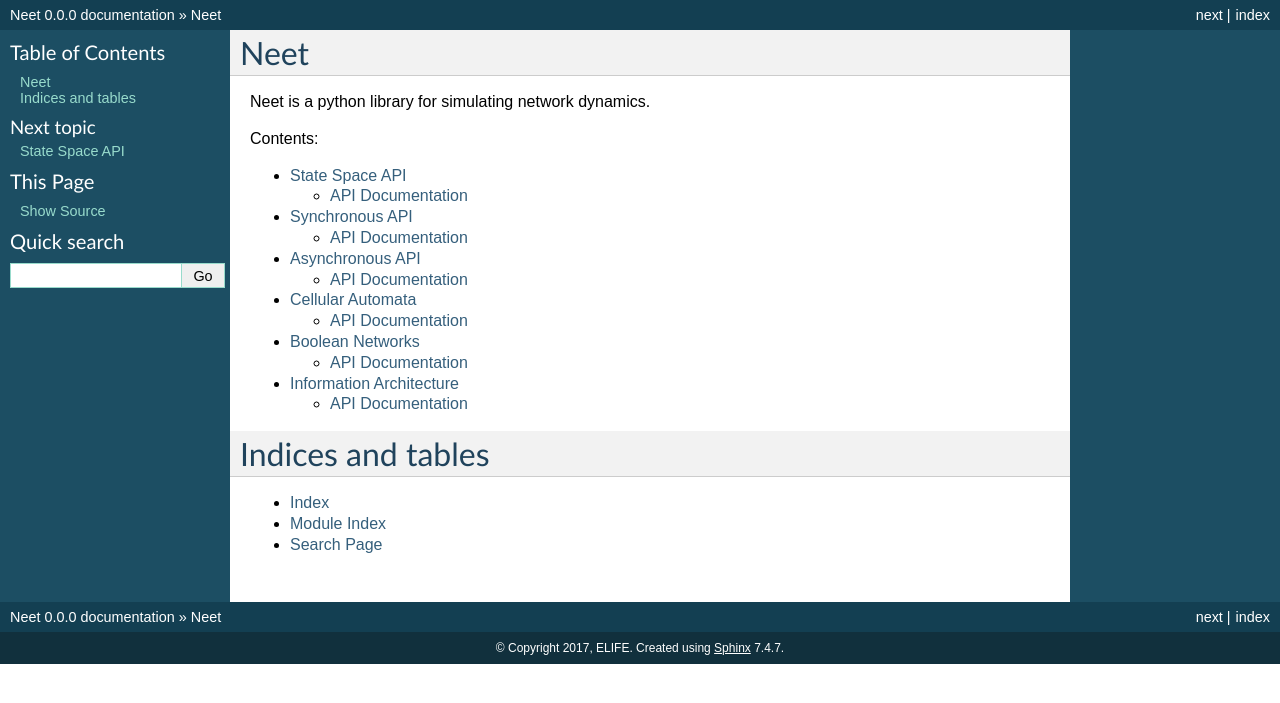
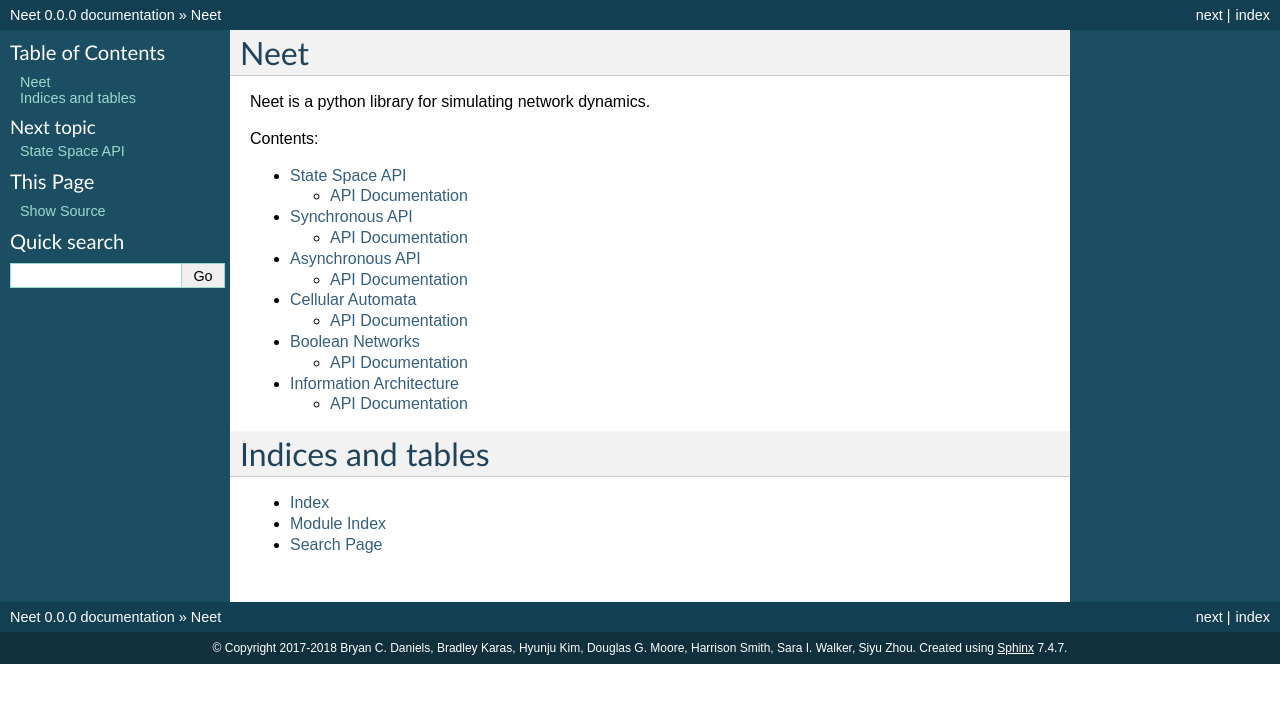
Before and after one commit to ELIFE-ASU/Neet, a Sphinx documentation site: the page built from docs/source/index.rst, in a window 1280 px wide. Shown: the top 703 px of the page. Built offline with Sphinx 7.4.7, drawn with Linux system fonts in a browser that asks for light colours.

Commit message:
Update copyright dates and holders
Since "ELIFE" isn't an institution with any legal standing, it is
worth listing the copyright holders explicitly.

```diff
--- a/docs/source/conf.py
+++ b/docs/source/conf.py
@@ -48,7 +48,7 @@ master_doc = 'index'
 
 # General information about the project.
 project = u'Neet'
-copyright = u'2017, ELIFE'
+copyright = u'2017-2018 Bryan C. Daniels, Bradley Karas, Hyunju Kim, Douglas G. Moore, Harrison Smith, Sara I. Walker, Siyu Zhou'
 author = u'ELIFE'
 
 # The version info for the project you're documenting, acts as replacement for
```
Also changed, not shown: 1 other file.
